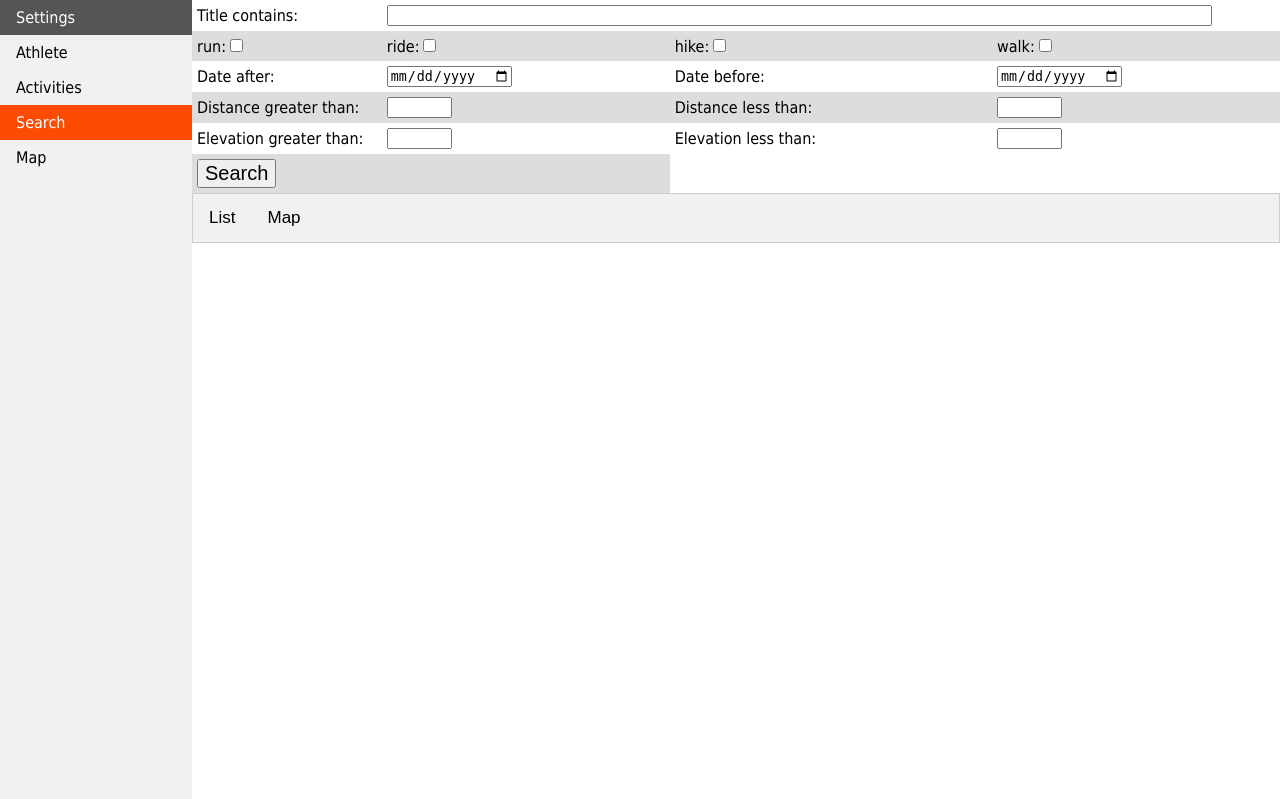
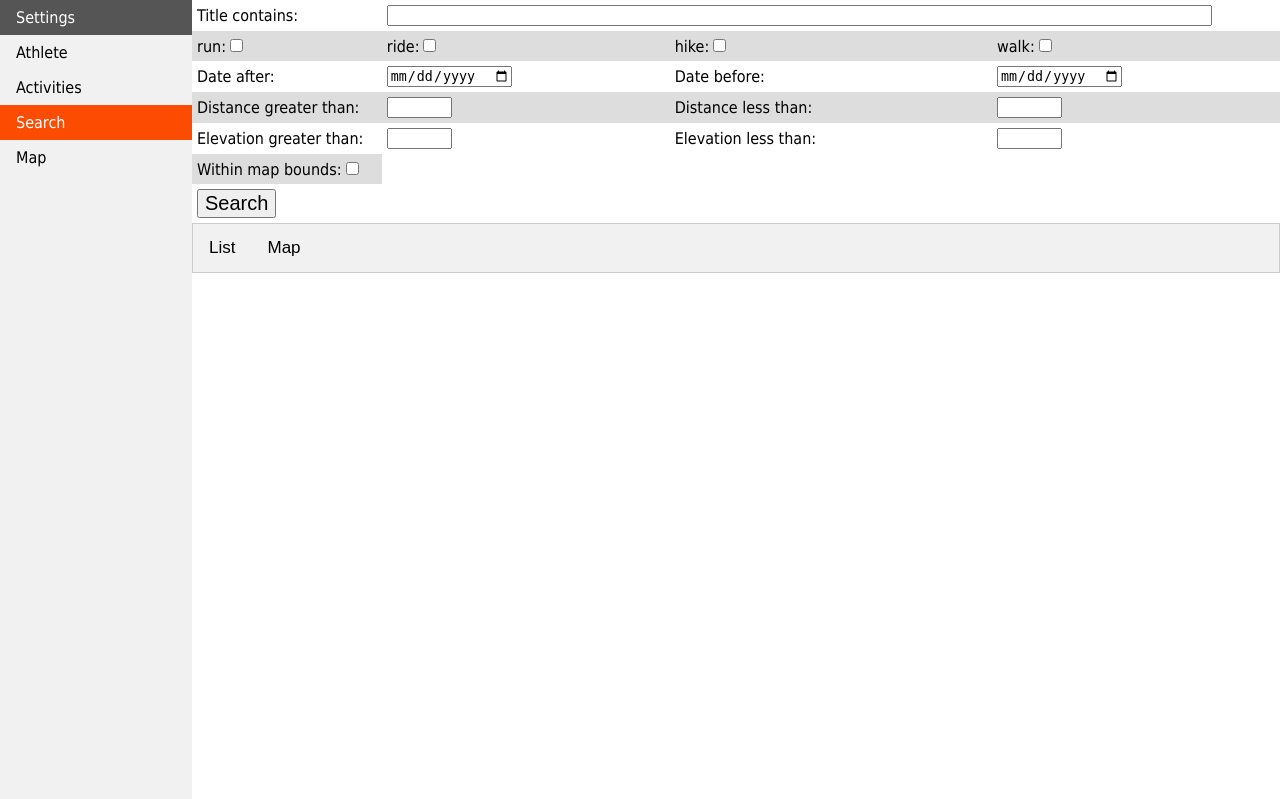
Before and after one commit to oliverkurth/runquery, a Flask app: page /search in a window 1280 px wide. Shown: the top 799 px of the page. Run offline with Flask 2, Linux system fonts and the light colour scheme; some libraries are stand-ins or nearby versions.

Commit message:
option to search within map

```diff
--- a/locs/locs.py
+++ b/locs/locs.py
@@ -281,7 +281,9 @@ def api_set_search():
         min_gain = int(filter.get('min_gain') or 0)
         max_gain = int(filter.get('max_gain') or 0)
 
-        #matched = activities
+        if filter.get('within_bounds'):
+            bounds = filter.get('mapbounds')
+
         matched = []
         for a in activities:
             if len(title_words) > 0:
@@ -324,6 +326,15 @@ def api_set_search():
 
             if max_gain > 0:
                 if int(a.total_elevation_gain) > max_gain:
+                    continue
+
+            if bounds != None:
+                lat = a.start_latitude
+                lng = a.start_longitude
+                if lat < bounds['_southWest']['lat'] or \
+                   lng < bounds['_southWest']['lng'] or \
+                   lat > bounds['_northEast']['lat'] or \
+                   lng > bounds['_northEast']['lng'] :
                     continue
 
             matched.append(a)
--- a/locs/templates/locs/search.html
+++ b/locs/templates/locs/search.html
@@ -42,6 +42,18 @@ function generate_table(table, data) {
   }
 }
 
+function getBounds(activities) {
+    var sw = L.latLng(activities[0].start_latlng);
+    var ne = L.latLng(activities[0].start_latlng);
+    for (let a of activities) {
+         if (a.start_latlng[0] < sw.lat) { sw.lat = a.start_latlng[0]; }
+         if (a.start_latlng[1] < sw.lng) { sw.lng = a.start_latlng[1]; }
+         if (a.start_latlng[0] > ne.lat) { ne.lat = a.start_latlng[0]; }
+         if (a.start_latlng[1] > ne.lng) { ne.lng = a.start_latlng[1]; }
+    }
+    return L.latLngBounds(sw, ne);
+}
+
 var markers = [];
 function display_markers(data) {
     for (let marker of markers) {
@@ -53,6 +65,8 @@ function display_markers(data) {
         markers.push(marker);
         marker.bindPopup(a.date + "<br/>" + a.anchor);
     }
+    bounds = getBounds(data);
+    map.fitBounds(bounds);
 }
 
 function set_search_cb(status, result, data) {
@@ -108,6 +122,8 @@ function set_search() {
 <td>Elevation greater than:</td><td><input type='text' size='5' id='min_gain'/></td>
 <td>Elevation less than:</td><td><input type='text' size='5' id='max_gain'/></td>
 </tr><tr>
+<td>Within map bounds:<input type="checkbox" size="20" id="within_bounds"></td>
+</tr><tr>
 <td><button type="button" onclick="set_search()">Search</button></td>
 <td><p id='status'></p></rd>
 </tr>
```
